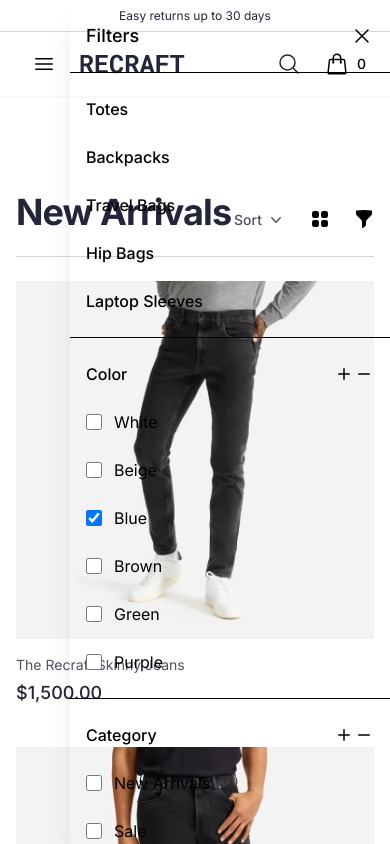
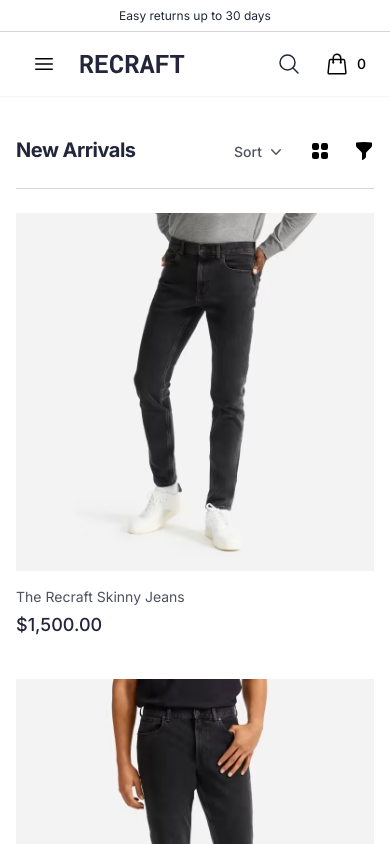
Before and after one commit to heysule/recraft-web-tw, an Angular app: page / in a window 390 px wide. Shown: the top 844 px of the page. Built offline with nearby package versions, Linux system fonts and the light colour scheme; data requests are answered from the project's data file.

Commit message:
feat: optimize category filter view for mobile screen

```diff
--- a/src/app/features/products/category-filters/category-filters.component.html
+++ b/src/app/features/products/category-filters/category-filters.component.html
@@ -19,7 +19,12 @@
 
       Off-canvas filters for mobile, show/hide based on off-canvas filters state.
     -->
-    <div class="relative z-40 lg:hidden" role="dialog" aria-modal="true">
+    <div
+      class="relative z-40 lg:hidden"
+      role="dialog"
+      aria-modal="true"
+      style="display: none"
+    >
       <!--
         Off-canvas menu backdrop, show/hide based on off-canvas menu state.
 
@@ -523,9 +528,11 @@
 
     <main class="mx-auto max-w-7xl px-4 sm:px-6 lg:px-8">
       <div
-        class="flex items-baseline justify-between border-b border-neutral-light pt-24 pb-6"
+        class="flex items-baseline justify-between border-b border-neutral-light pt-10 pb-6 md:pt-24"
       >
-        <h1 class="text-4xl font-bold tracking-tight text-primary-dark">
+        <h1
+          class="text-xl font-bold tracking-tight text-primary-dark md:text-4xl"
+        >
           New Arrivals
         </h1>
 
```
